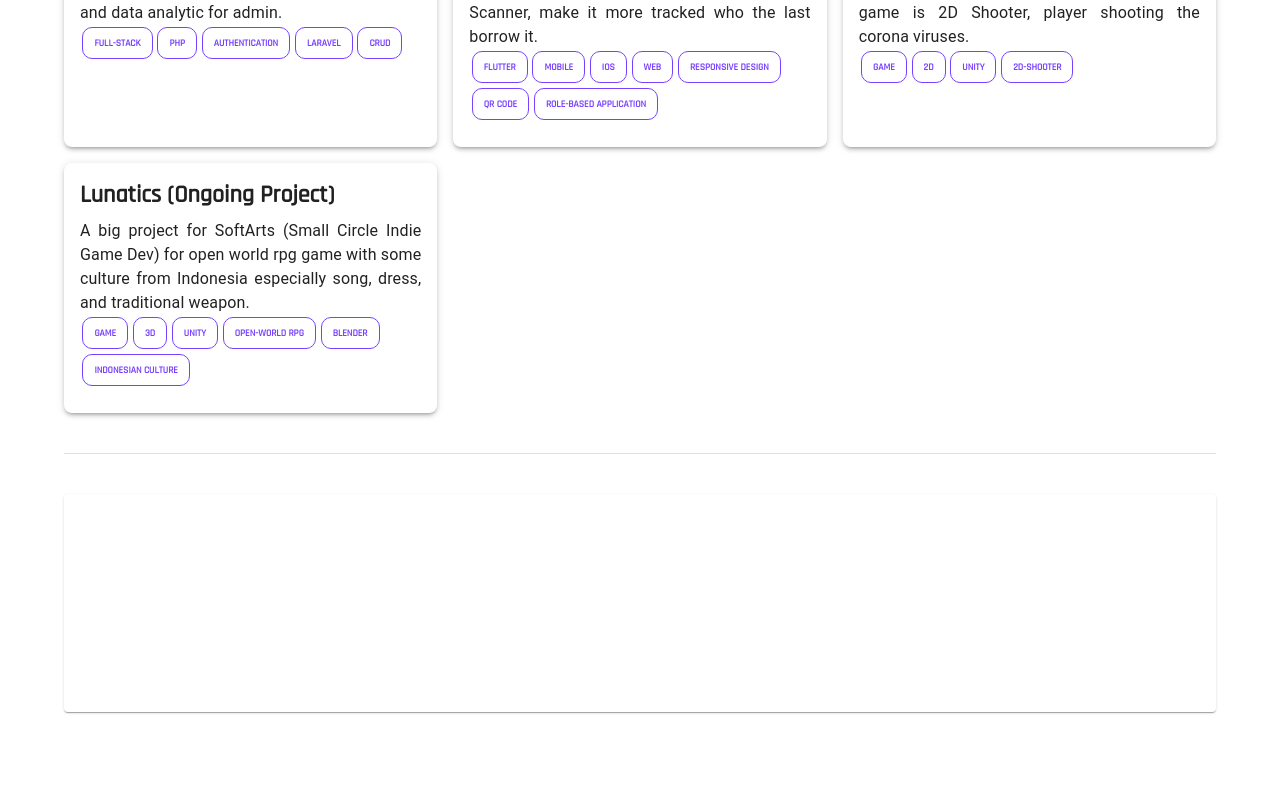
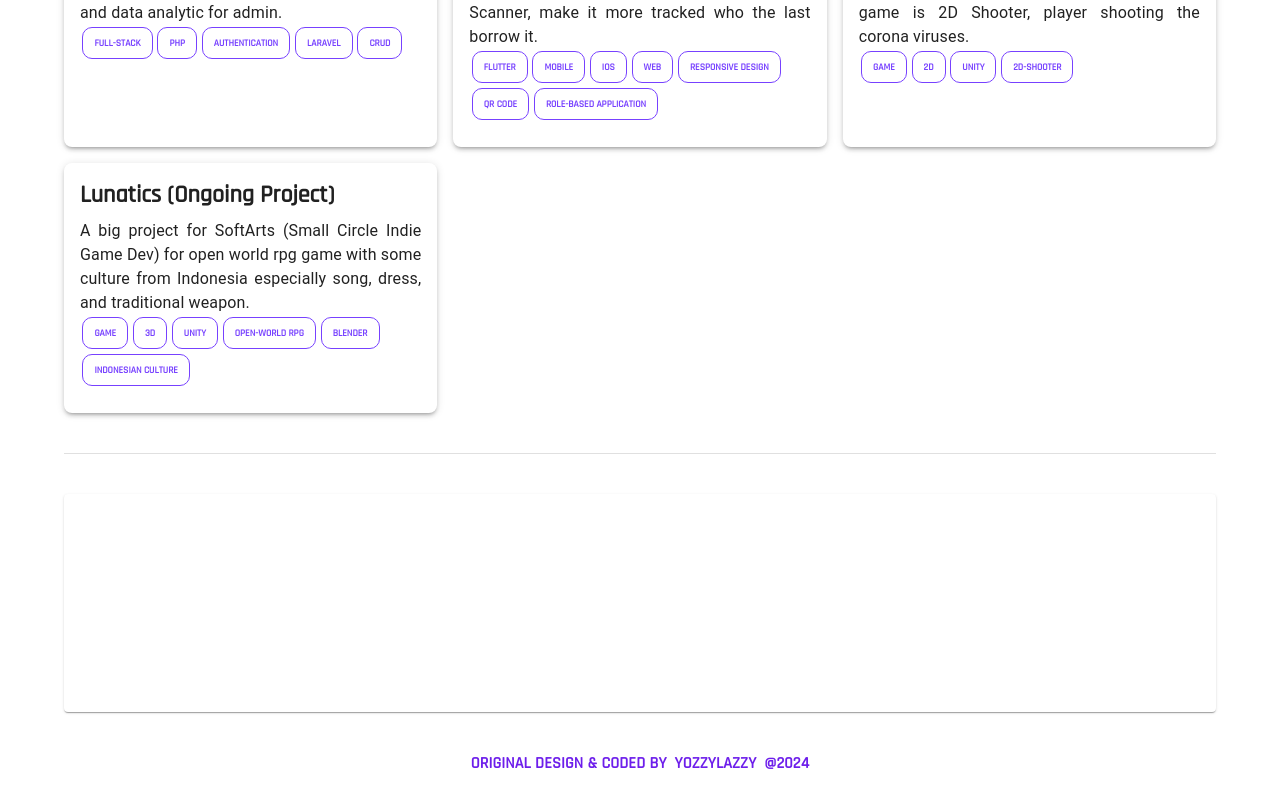
Before and after one commit to yozzylazzy/yozzylazzy.github.io, a React (Create React App) app: page / in a window 1280 px wide. Shown: the part 2466-3266 px from the top of the page. Before the commit the page ends 3218 px from the top, so only its background shows below. Built offline with nearby package versions, Linux system fonts and the light colour scheme; some icons are missing.

Commit message:
feat: add footer trademark

```diff
--- a/src/App.js
+++ b/src/App.js
@@ -2,7 +2,7 @@ import React, { useEffect, useState } from 'react'
 import cityLight from './assets/images/page/city-light.jpeg';
 import './App.css'
 import {
-  Container, Box, Typography, Divider, Stack,
+  Container, Box, Typography, Divider, Stack, Link,
 } from '@mui/material'
 import { CircularProgress } from "@mui/material"
 import { Icon } from '@iconify/react'
@@ -167,6 +167,21 @@ function App() {
                 }} />
                 <SocialMedia />
               </Container>
+              <Typography variant='body1' sx={{
+                textAlign: 'center',
+                fontFamily: 'Rajdhani',
+                fontWeight: 'bold',
+                marginBottom: 3,
+                color: '#6D1EEB',
+                display: 'flex',
+                alignItems: 'center',
+                justifyContent: 'center',
+                gap: '0.5rem',
+              }}>
+                <span>ORIGINAL DESIGN & CODED BY</span>
+                <Link href="https://github.com/yozzylazzy" color="inherit" underline="hover" target="_blank">YOZZYLAZZY</Link>
+                <span>@2024</span>
+              </Typography>
             </ParallaxProvider>
           </>
         )
```
